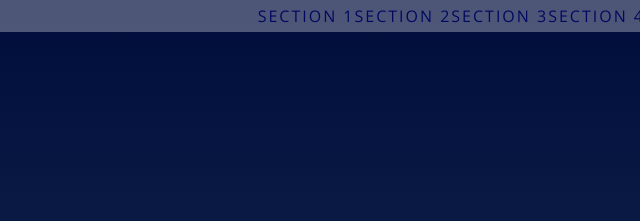
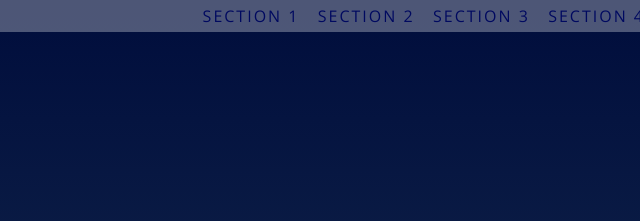
Before and after one commit to Noha-Hesham/FWD_Landing-Page, a plain HTML site: page index.html in a window 1280 px wide. Shown: the top 221 px of the page, 640-1280 px from the left. Drawn offline with nearby package versions, Linux system fonts and the light colour scheme.

Commit message:
update style for nav-bar

```diff
--- a/css/styles.css
+++ b/css/styles.css
@@ -73,12 +73,16 @@ section {
 
 .navbar__menu li {
     display: inline-block;
+    justify-content: space-around;
+    width: 9%;
+
 }
 .navbar__menu li:hover{
     border: 2px solid rgb(0, 0, 180);
     border-radius: 4px;
     margin: 4px;
     padding: 3px;
+    text-align: center;
 }
 
 .navbar__menu .menu__link {
```
